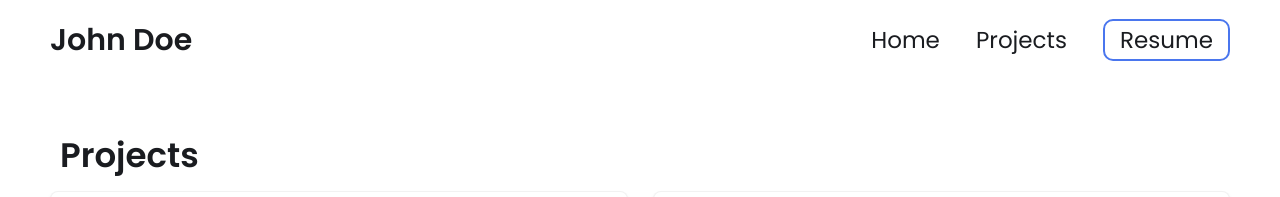
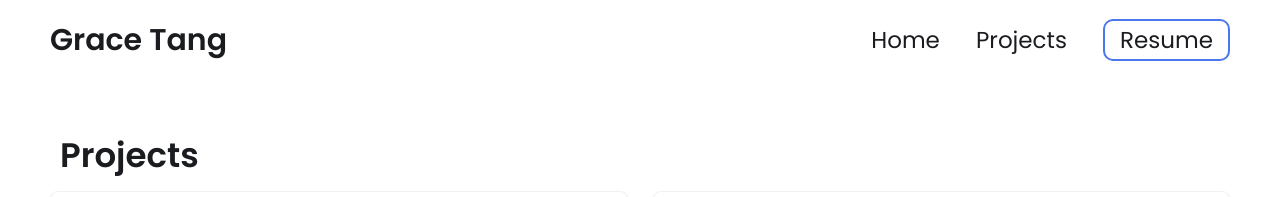
Before and after one commit to gtang1626/gtang1626.github.io, a Jekyll site: the page built from projects.html, in a window 1280 px wide. Shown: the top 197 px of the page. Built offline with Jekyll 4.4.1, drawn with Linux system fonts in a browser that asks for light colours.

Commit message:
Update _config.yml

```diff
--- a/_config.yml
+++ b/_config.yml
@@ -7,20 +7,20 @@
 
 # Main Page Setup
 
-title: John Doe's Portfolio # This is what shows up in the tab of the browser
+title: Grace Tang's Portfolio # This is what shows up in the tab of the browser
 
 
 
 # Hero Section
-name: John Doe
-headline: headline message
+name: Grace Tang
+headline: MEng ECE at Cornell University | Loves to build
 description: >- # dont remove this line. this will ignore all new lines until the next section
   Write an awesome intro and discuss your highlights and qualification. You can edit this
   line in _config.yml. It will appear in your document head meta (for
   Google search results) and in your feed.xml site description.
 
 # Place your profile image in /assets/images/profile-image/folder and edit the file name
-profile_image: ./assets/images/profile-image/avatar.jpeg
+profile_image: ./assets/images/profile-image/avatar.jpg
 
 
 # Link your resume
```
